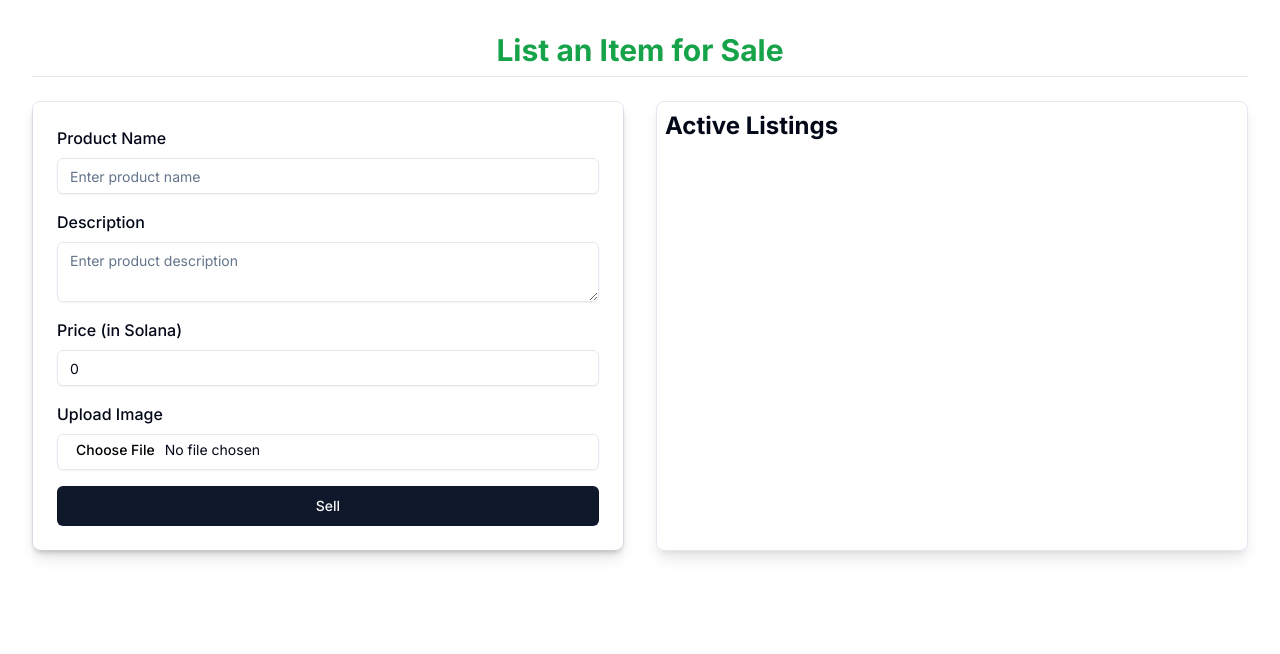
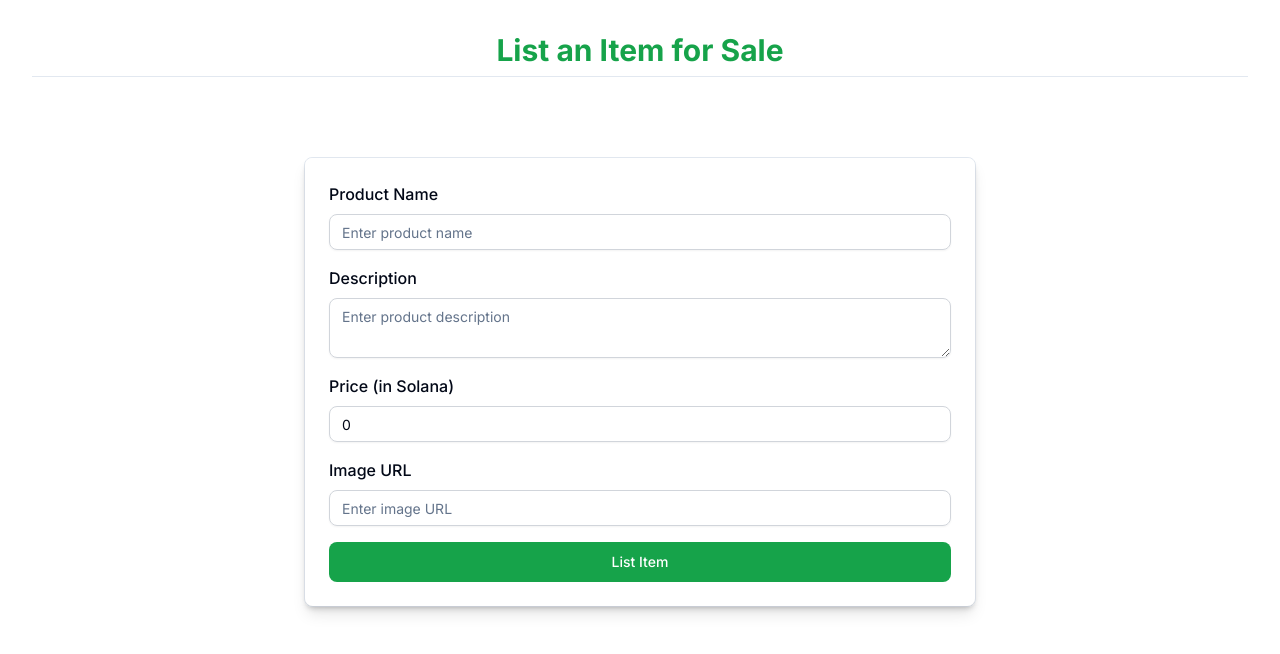
Before and after one commit to Ayushjodd/Xemen, a Next.js app: page /list-an-item in a window 1280 px wide. Shown: the top 654 px of the page. Built offline with nearby package versions, Linux system fonts and the light colour scheme.

Commit message:
connected backend

```diff
--- a/components/Home/ListItem.tsx
+++ b/components/Home/ListItem.tsx
@@ -10,7 +10,7 @@ interface Listing {
   name: string;
   description: string;
   price: number;
-  image: File | null;
+  imageUrl: string;
 }
 
 export default function ListAnItem() {
@@ -19,8 +19,11 @@ export default function ListAnItem() {
     name: "",
     description: "",
     price: 0,
-    image: null,
+    imageUrl: "",
   });
+  const [imageUrlError, setImageUrlError] = useState<string | null>(null);
+  const [apiError, setApiError] = useState<string | null>(null);
+  const [successMessage, setSuccessMessage] = useState<string | null>(null);
 
   const handleInputChange = (
     e: ChangeEvent<HTMLInputElement | HTMLTextAreaElement>
@@ -31,39 +34,73 @@ export default function ListAnItem() {
     });
   };
 
-  const handleImageUpload = (e: ChangeEvent<HTMLInputElement>) => {
-    if (e.target.files && e.target.files[0]) {
-      setNewListing({
-        ...newListing,
-        image: e.target.files[0],
-      });
-    }
+  const validateImageUrl = (url: string) => {
+    const urlPattern = new RegExp(
+      "^(https?:\\/\\/)?" + // protocol
+        "((([a-z\\d]([a-z\\d-]*[a-z\\d])*)\\.?)+[a-z]{2,}|" + // domain name
+        "((\\d{1,3}\\.){3}\\d{1,3}))" + // OR ip (v4) address
+        "(\\:\\d+)?(\\/[-a-z\\d%_.~+]*)*" + // port and path
+        "(\\?[;&a-z\\d%_.~+=-]*)?" + // query string
+        "(\\#[-a-z\\d_]*)?$",
+      "i" // fragment locator
+    );
+    return !!urlPattern.test(url);
   };
 
-  const handleSubmit = (e: React.FormEvent) => {
+  const handleSubmit = async (e: React.FormEvent) => {
     e.preventDefault();
+
+    if (!validateImageUrl(newListing.imageUrl)) {
+      setImageUrlError("Please enter a valid image URL.");
+      return;
+    }
+
+    setImageUrlError(null);
+
+    try {
+      const response = await fetch("/api/product/create", {
+        method: "POST",
+        headers: {
+          "Content-Type": "application/json",
+        },
+        body: JSON.stringify({
+          title: newListing.name,
+          description: newListing.description,
+          price: newListing.price,
+          imageUrl: newListing.imageUrl,
+          category: "default-category", // Adjust as needed
+        }),
+      });
+
+      const result = await response.json();
+
+      if (result.success) {
+        setSuccessMessage("Item listed successfully!");
         setListings([...listings, newListing]);
         setNewListing({
           name: "",
           description: "",
           price: 0,
-      image: null,
+          imageUrl: "",
         });
-  };
-
-  const renderImageUrl = (image: File | null) => {
-    return image ? URL.createObjectURL(image) : "/placeholder.svg";
+      } else {
+        setApiError(result.message || "Failed to list item.");
+      }
+    } catch (error) {
+      console.error("Error submitting form:", error);
+      setApiError("Failed to list item.");
+    }
   };
 
   return (
-    <div className="container mx-auto py-8 bg-gray-">
-      <h1 className="text-3xl font-bold mb-6 border-b text-center pb-2 text-green-600">
+    <div className="container mx-auto py-8 ">
+      <h1 className="text-3xl font-bold mb-20 border-b text-center pb-2 text-green-600">
         List an Item for Sale
       </h1>
-      <div className="grid grid-cols-1 md:grid-cols-2 gap-8 ">
+      <div className="mx-auto max-w-2xl">
         <div className="border rounded-lg shadow-lg">
           <form
-            className="bg-background p-6 rounded-lg shadow-md"
+            className="bg-white p-6 rounded-lg shadow-md"
             onSubmit={handleSubmit}
           >
             <div className="mb-4">
@@ -77,7 +114,7 @@ export default function ListAnItem() {
                 value={newListing.name}
                 onChange={handleInputChange}
                 placeholder="Enter product name"
-                className="w-full"
+                className="w-full border-gray-300 rounded-lg focus:ring-green-500 focus:border-green-500"
               />
             </div>
             <div className="mb-4">
@@ -90,7 +127,7 @@ export default function ListAnItem() {
                 value={newListing.description}
                 onChange={handleInputChange}
                 placeholder="Enter product description"
-                className="w-full"
+                className="w-full border-gray-300 rounded-lg focus:ring-green-500 focus:border-green-500"
               />
             </div>
             <div className="mb-4">
@@ -104,54 +141,40 @@ export default function ListAnItem() {
                 value={newListing.price}
                 onChange={handleInputChange}
                 placeholder="Enter product price"
-                className="w-full"
+                className="w-full border-gray-300 rounded-lg focus:ring-green-500 focus:border-green-500"
+                min="0" // kahi to dalla -ve mai input dede💀
               />
             </div>
             <div className="mb-4">
-              <label htmlFor="image" className="block font-medium mb-2">
-                Upload Image
+              <label htmlFor="imageUrl" className="block font-medium mb-2">
+                Image URL
               </label>
               <Input
-                type="file"
-                id="image"
-                name="image"
-                onChange={handleImageUpload}
-                className="w-full"
+                type="text"
+                id="imageUrl"
+                name="imageUrl"
+                value={newListing.imageUrl}
+                onChange={handleInputChange}
+                placeholder="Enter image URL"
+                className="w-full border-gray-300 rounded-lg focus:ring-green-500 focus:border-green-500"
               />
+              {imageUrlError && (
+                <p className="text-red-500 text-sm mt-1">{imageUrlError}</p>
+              )}
             </div>
-            <Button type="submit" className="w-full">
-              Sell
+            {apiError && (
+              <p className="text-red-500 text-sm mb-4">{apiError}</p>
+            )}
+            {successMessage && (
+              <p className="text-green-500 text-sm mb-4">{successMessage}</p>
+            )}
+            <Button
+              type="submit"
+              className="w-full bg-green-600 text-white hover:bg-green-700 rounded-lg py-2"
+            >
+              List Item
             </Button>
           </form>
-        </div>
-        <div className="border rounded-lg p-2 shadow-lg">
-          <h2 className="text-2xl font-bold mb-4">Active Listings</h2>
-          <div className="grid grid-cols-1 sm:grid-cols-2 lg:grid-cols-3 gap-6">
-            {listings.map((listing, index) => (
-              <div
-                key={index}
-                className="bg-background p-4 rounded-lg shadow-md"
-              >
-                <img
-                  src={renderImageUrl(listing.image)}
-                  alt={listing.name}
-                  className="w-full h-48 object-cover rounded-t-lg"
-                />
-                <div className="p-4">
-                  <h3 className="text-lg font-bold mb-2">{listing.name}</h3>
-                  <p className="text-muted-foreground mb-4">
-                    {listing.description}
-                  </p>
-                  <div className="flex items-center justify-between">
-                    <div className="text-primary font-bold">
-                      {listing.price} SOL
-                    </div>
-                    <Button>Buy</Button>
-                  </div>
-                </div>
-              </div>
-            ))}
-          </div>
         </div>
       </div>
     </div>
```
Lines whose indentation alone changed are shown as unchanged.
